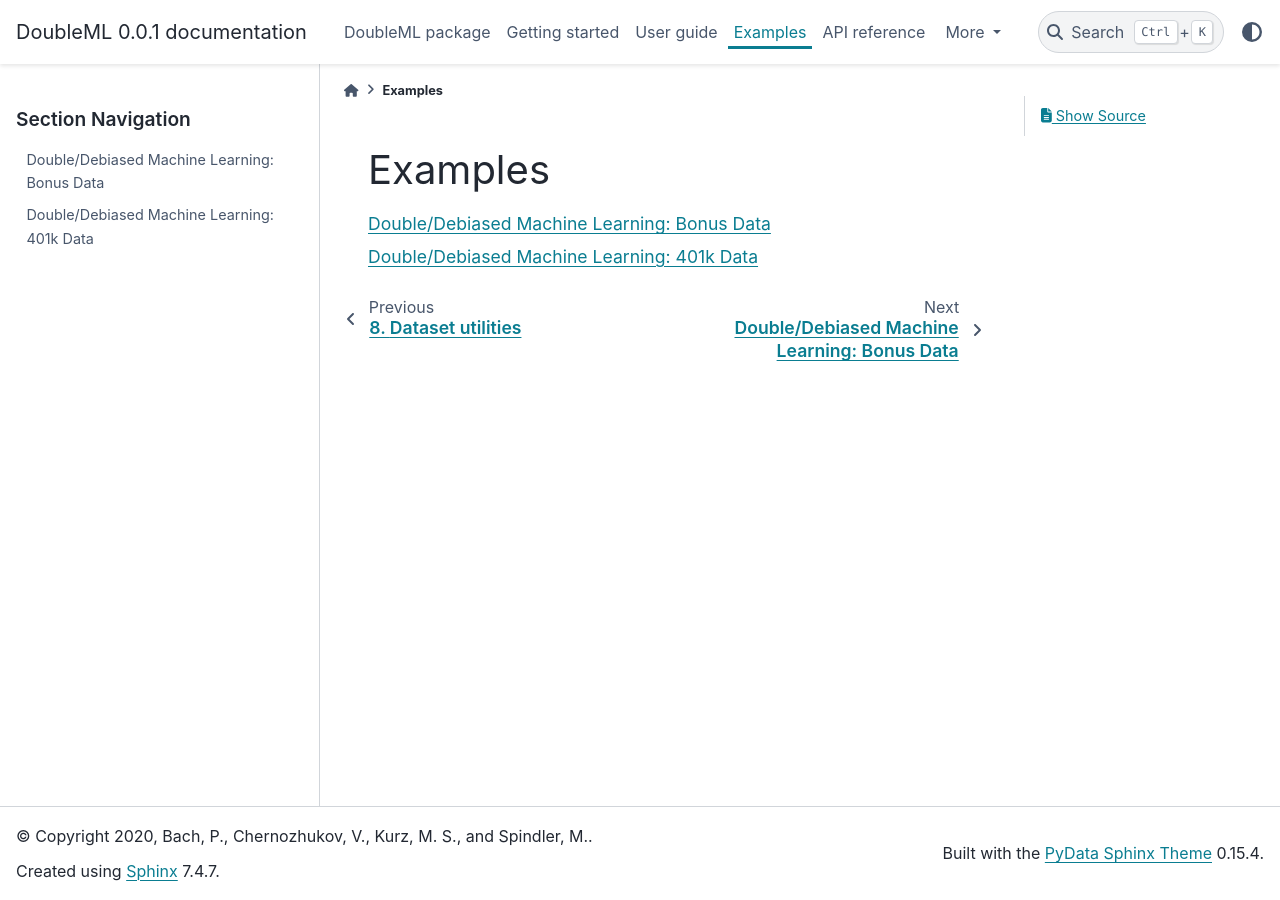
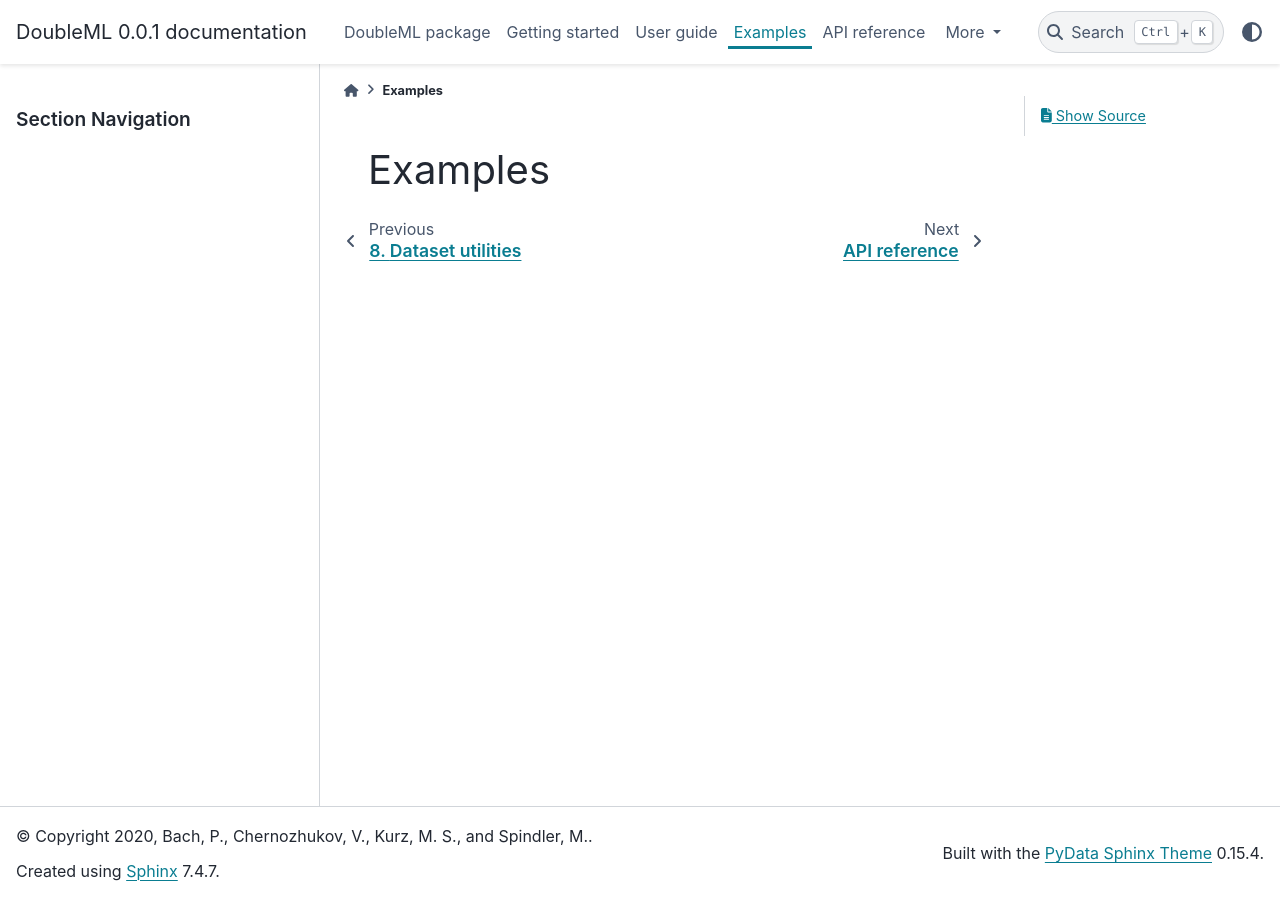
Before and after one commit to DoubleML/doubleml-for-py, a Sphinx documentation site: the page built from doubleml/doc/examples/examples.rst, in a window 1280 px wide. Built offline with Sphinx 7.4.7 and the PyData theme 0.15.4, drawn with Linux system fonts in a browser that asks for light colours.

Commit message:
removed links to the unfinished examples

```diff
--- a/doubleml/doc/examples/examples.rst
+++ b/doubleml/doc/examples/examples.rst
@@ -4,5 +4,5 @@ Examples
 ========
 .. toctree::
 
-    Double/Debiased Machine Learning: Bonus Data <double_ml_bonus_data>
-    Double/Debiased Machine Learning: 401k Data <double_ml_401k_data>
+..    Double/Debiased Machine Learning: Bonus Data <double_ml_bonus_data>
+..    Double/Debiased Machine Learning: 401k Data <double_ml_401k_data>
```
